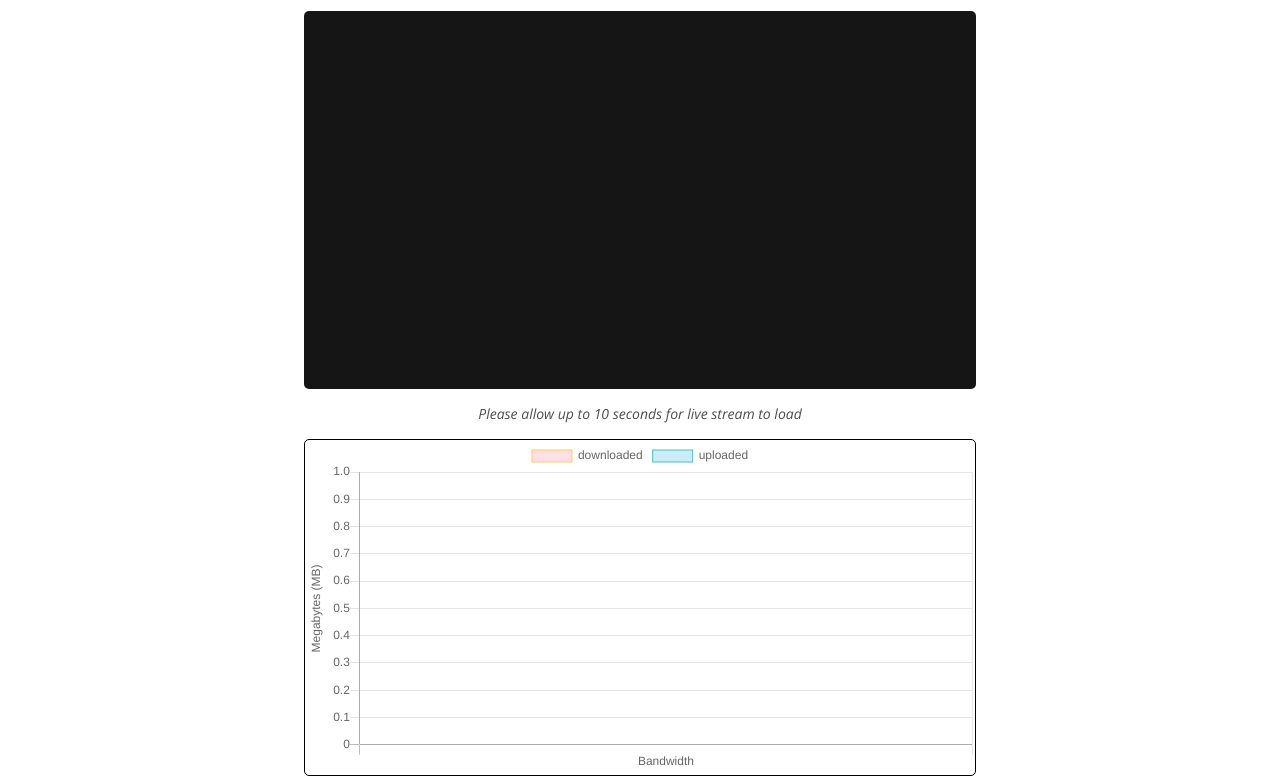
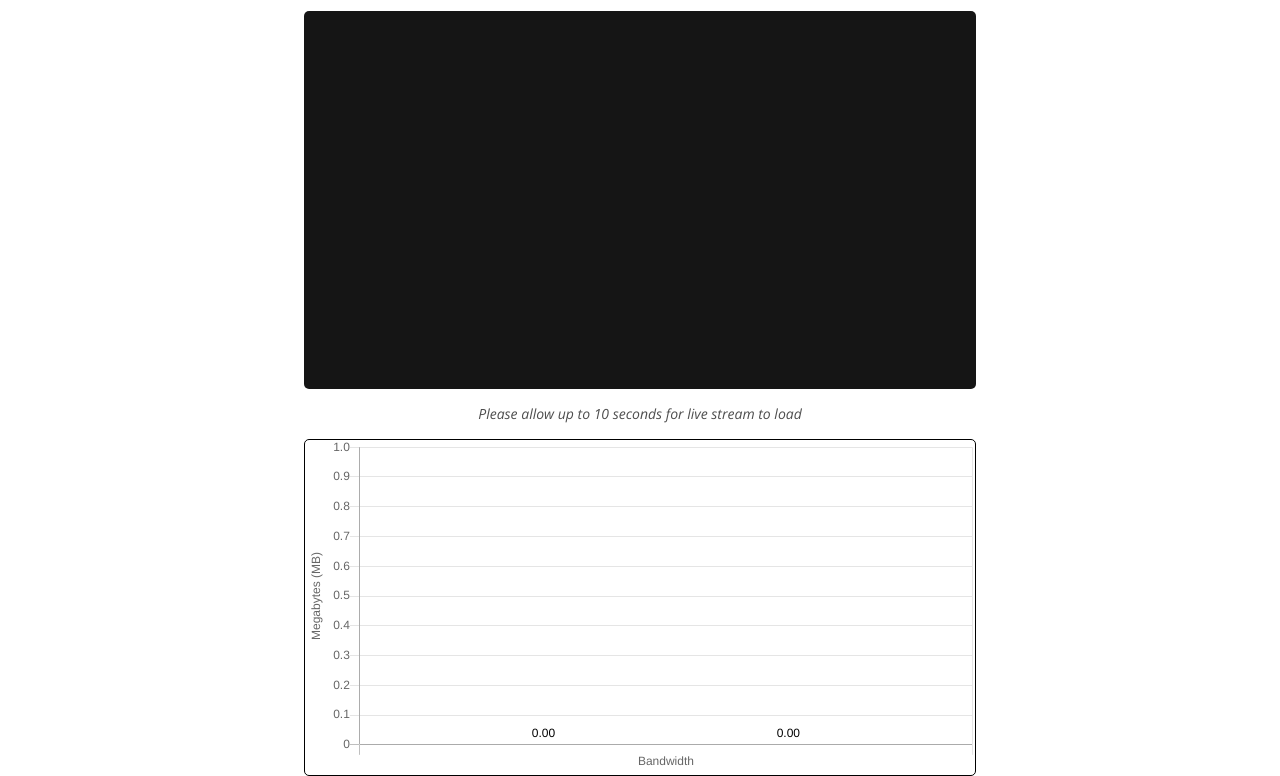
Before and after one commit to gitsummore/nile-is-landing, a website: page viewer.html in a window 1280 px wide. Shown: the part 126-902 px from the top of the page. Drawn offline with nearby package versions, Linux system fonts and the light colour scheme; some packages are replaced by stand-ins of ours; no server answers; a script that the page names is missing.

Commit message:
added download and upload bar to viewer page

```diff
--- a/js/viewer.js
+++ b/js/viewer.js
@@ -41,7 +41,6 @@ var myBarChart = new Chart(ctx, {
   options: {
     scales: {
       yAxes: [{
-        // type: 'logarithmic',
         ticks: {
           beginAtZero: true
         },
@@ -50,6 +49,33 @@ var myBarChart = new Chart(ctx, {
           labelString: 'Megabytes (MB)'
         }
       }]
+    },
+    "hover": {
+      "animationDuration": 0
+    }, "animation": {
+      "duration": 1,
+      "onComplete": function () {
+        var chartInstance = this.chart,
+          ctx = chartInstance.ctx;
+
+        ctx.font = Chart.helpers.fontString(Chart.defaults.global.defaultFontSize, Chart.defaults.global.defaultFontStyle, Chart.defaults.global.defaultFontFamily);
+        ctx.textAlign = 'center';
+        ctx.textBaseline = 'bottom';
+
+        this.data.datasets.forEach(function (dataset, i) {
+          var meta = chartInstance.controller.getDatasetMeta(i);
+          meta.data.forEach(function (bar, index) {
+            var data = dataset.data[index].toFixed(2);
+            ctx.fillText(data, bar._model.x, bar._model.y - 5);
+          });
+        });
+      }
+    },
+    legend: {
+      "display": false
+    },
+    tooltips: {
+      "enabled": false
     }
   }
 });
@@ -60,16 +86,11 @@ let test = true;
 let up;
 
 window.setInterval(() => {
-  if (test) {
-    up = Math.random() + 6;
-  } else {
-    up = Math.random() + 5;
-  }
   let currTotals = viewer.returnTotals();
 
-  uploaded += prettyBytes(currTotals.downloaded / up);
+  uploaded += toMB(currTotals.uploaded / 4);
 
-  downloaded += prettyBytes(currTotals.downloaded / 4);
+  downloaded += toMB(currTotals.downloaded / 4);
   // console.log('currTotals', currTotals);
   data.datasets[0].data[0] = downloaded;
   data.datasets[1].data[0] = uploaded;
@@ -80,6 +101,6 @@ window.setInterval(() => {
 
 
 // convert bytes to Mega Bytes
-function prettyBytes(num) {
+function toMB(num) {
   return num / 1000000
 }
```
Also changed, not shown: index.html (+1 -1 lines).
